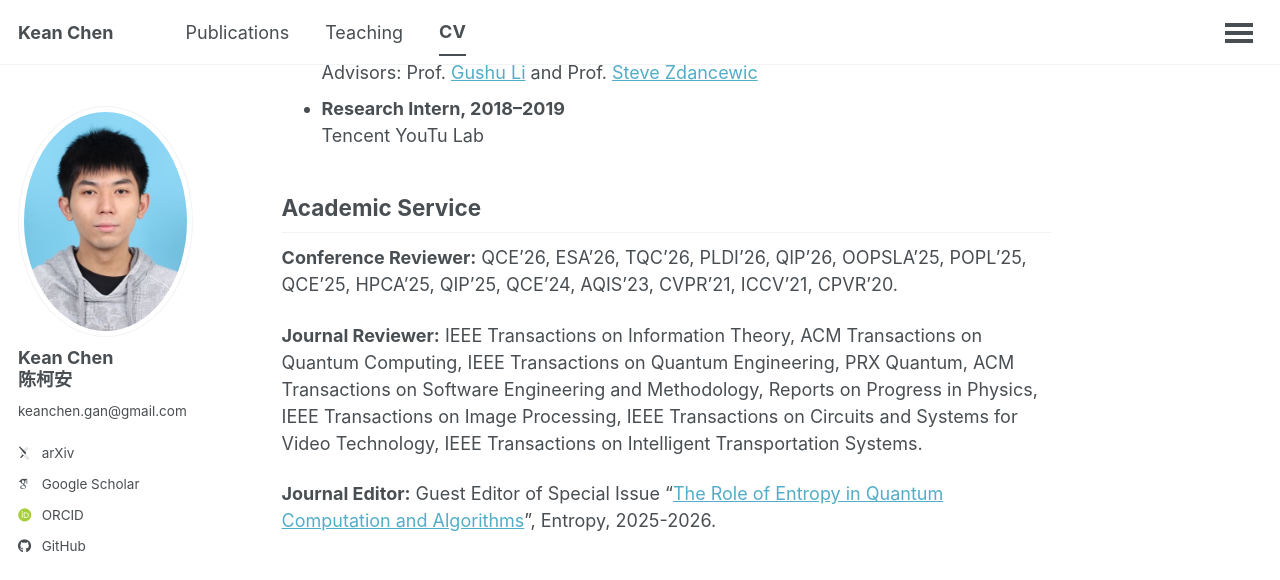
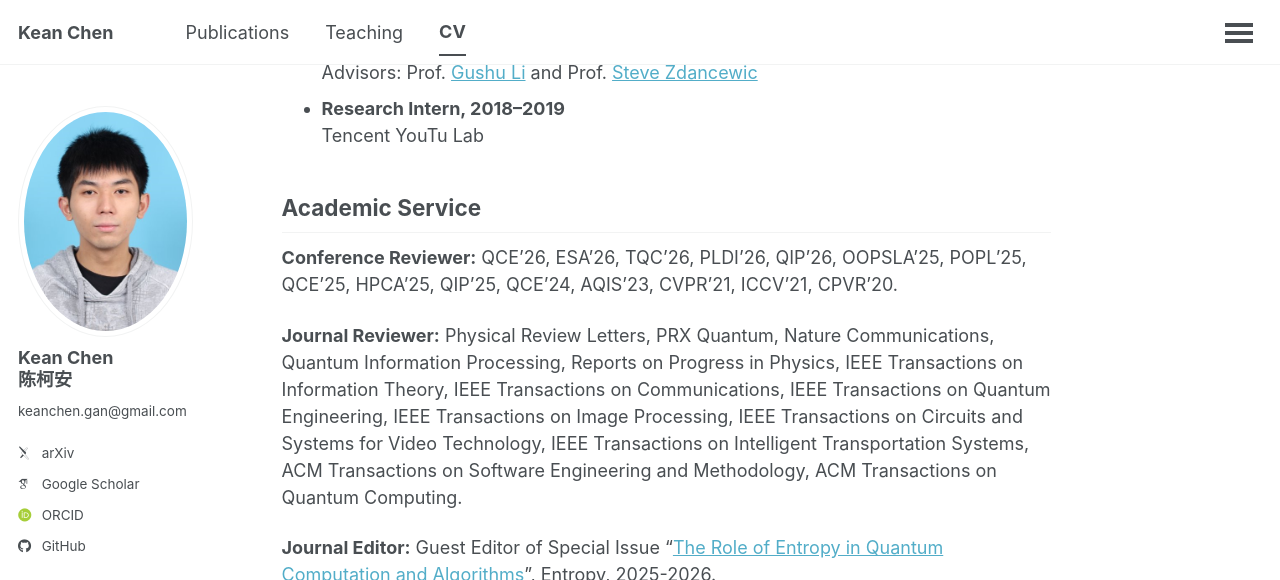
Before and after one commit to cccorn/cccorn.github.io, a Jekyll site: the page built from _pages/cv.md, in a window 1280 px wide and 900 px high, scrolled down 645 px, cut to the strip 0-580 px from the top of the window. Built offline with Jekyll 4.4.1, drawn with Linux system fonts in a browser that asks for light colours; some web fonts are replaced.

Commit message:
Update cv.md

```diff
--- a/_pages/cv.md
+++ b/_pages/cv.md
@@ -30,14 +30,18 @@ author_profile: true
 **Conference Reviewer:** QCE'26, ESA'26, TQC'26, PLDI'26, QIP'26, OOPSLA'25, POPL'25, QCE'25, HPCA'25, QIP'25, QCE'24, AQIS'23, CVPR'21, ICCV'21, CPVR'20.
 
 **Journal Reviewer:**
+Physical Review Letters,
+PRX Quantum,
+Nature Communications,
+Quantum Information Processing,
+Reports on Progress in Physics,
 IEEE Transactions on Information Theory,
-ACM Transactions on Quantum Computing,
+IEEE Transactions on Communications,
 IEEE Transactions on Quantum Engineering,
-PRX Quantum,
-ACM Transactions on Software Engineering and Methodology,
-Reports on Progress in Physics,
 IEEE Transactions on Image Processing,
 IEEE Transactions on Circuits and Systems for Video Technology,
-IEEE Transactions on Intelligent Transportation Systems.
+IEEE Transactions on Intelligent Transportation Systems,
+ACM Transactions on Software Engineering and Methodology,
+ACM Transactions on Quantum Computing.
 
 **Journal Editor:** Guest Editor of Special Issue "[The Role of Entropy in Quantum Computation and Algorithms](https://www.mdpi.com/journal/entropy/special_issues/1WX3RY33N0)", Entropy, 2025-2026.
```
